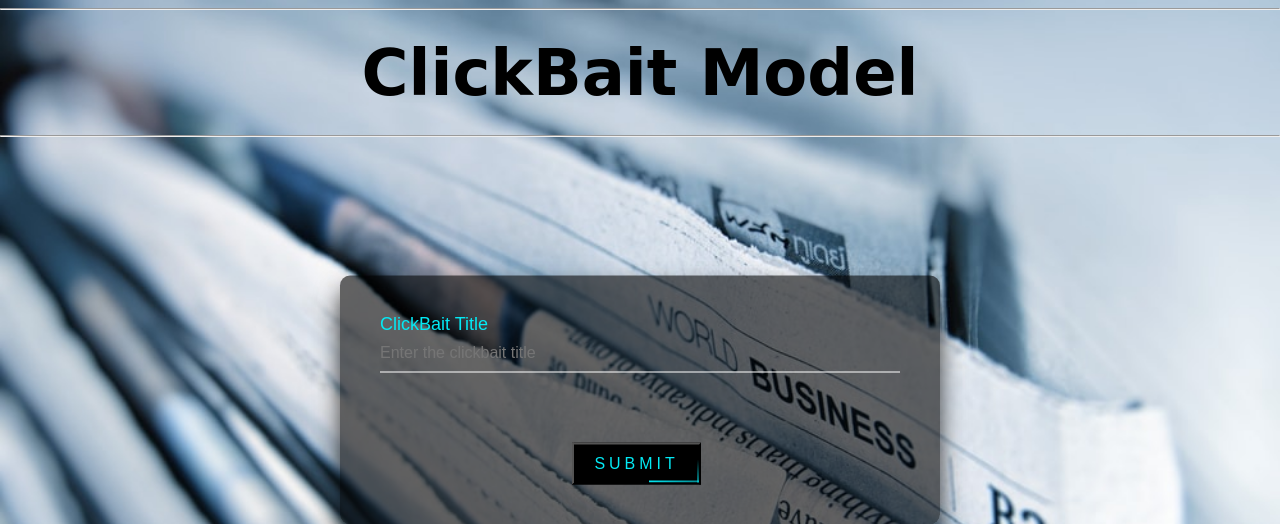
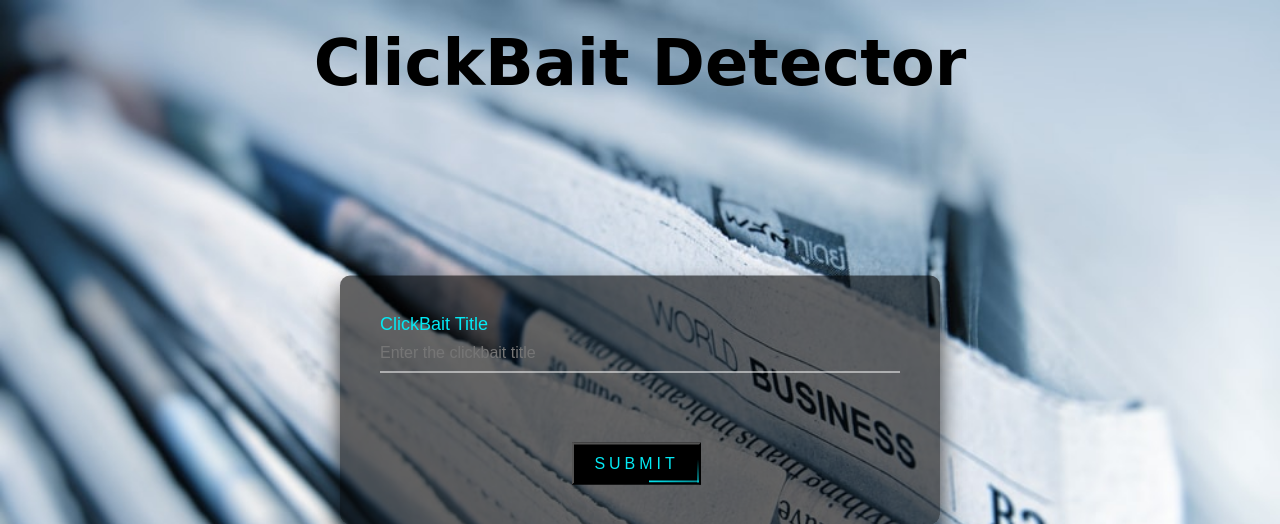
Before and after one commit to pranjalg13/fake-news-detection, a Flask app: page /clickbait in a window 1280 px wide. Shown: the top 524 px of the page. Run offline with Flask 2, Linux system fonts and the light colour scheme; parts of the project's set-up code (start-up, migrations or seed data) failed here and were passed over; some web fonts are replaced.

Commit message:
Updated frontend

```diff
--- a/static/style.css
+++ /dev/null
@@ -1,3 +0,0 @@
-body{
-    background-color: blanchedalmond;
-}
--- a/templates/clickbait.html
+++ b/templates/clickbait.html
@@ -211,8 +211,8 @@
 </head>
 
 <body>
-  <hr>
-  <h1 class="heading">ClickBait Model</h1>
+
+  <h1 class="heading">ClickBait Detector</h1>
   {% for message in form.title.errors %}
   <div class="flash">{{ message }}</div>
   {% endfor %}
@@ -232,7 +232,7 @@
       </div>
     </form>
   </div>
-  <hr>
+
 </body>
 
 </html>
```
Also changed, not shown: templates/index.html (+0 -24 lines).
